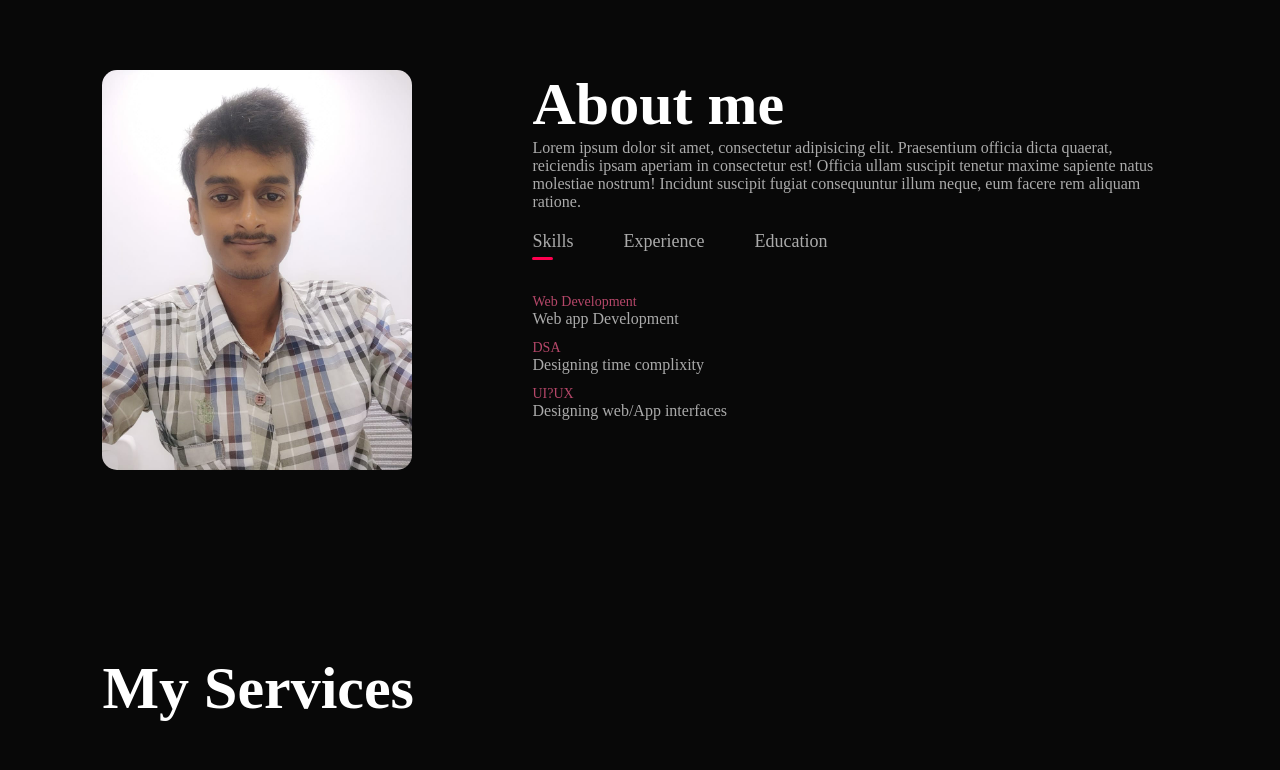
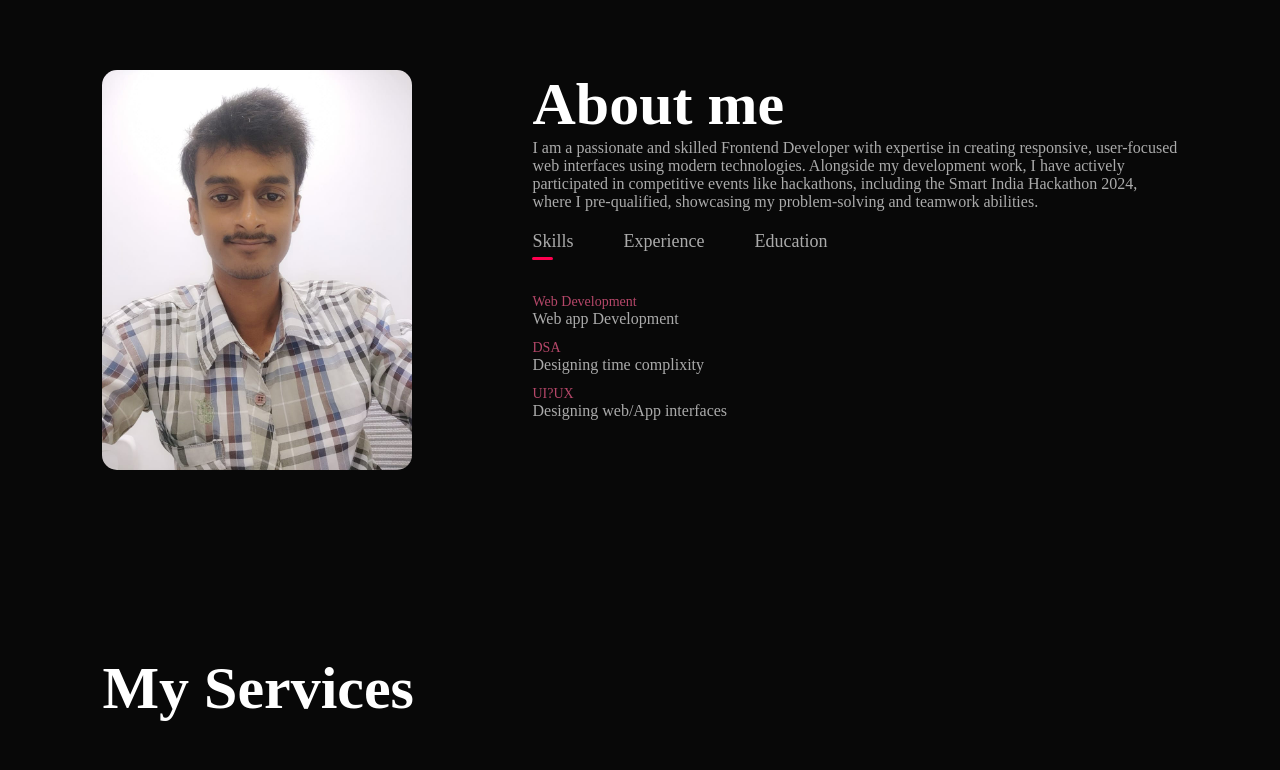
Before and after one commit to kundan-programer/Kundan-Portfolio, a plain HTML site: page index.html in a window 1280 px wide. Shown: the part 860-1630 px from the top of the page. Drawn offline with Linux system fonts and the light colour scheme.

Commit message:
Update index.html

```diff
--- a/index.html
+++ b/index.html
@@ -41,9 +41,10 @@
         </div>
         <div class="about-col2">
           <h1 class="sub-title">About me</h1>
-          <p>Lorem ipsum dolor sit amet, consectetur adipisicing elit. Praesentium officia dicta quaerat, reiciendis
-            ipsam aperiam in consectetur est! Officia ullam suscipit tenetur maxime sapiente natus molestiae nostrum!
-            Incidunt suscipit fugiat consequuntur illum neque, eum facere rem aliquam ratione.</p>
+          <p>I am a passionate and skilled Frontend Developer with expertise in creating responsive, user-focused web
+            interfaces using modern technologies. Alongside my development work, I have actively participated in
+            competitive events like hackathons, including the Smart India Hackathon 2024, where I pre-qualified,
+            showcasing my problem-solving and teamwork abilities.</p>
 
           <div class="tab-titles">
             <p class="tab-links activ-link" onclick="opentab('skills')">Skills</p>
```
